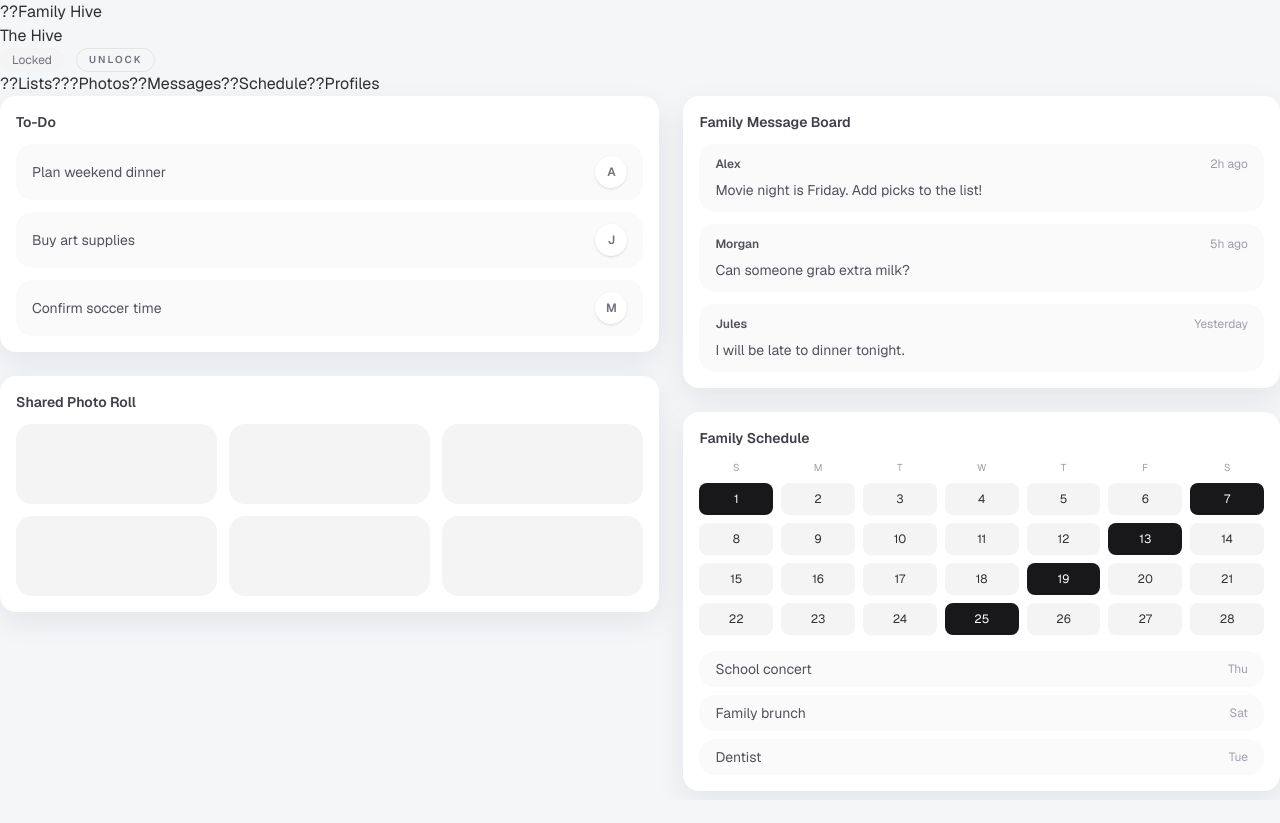
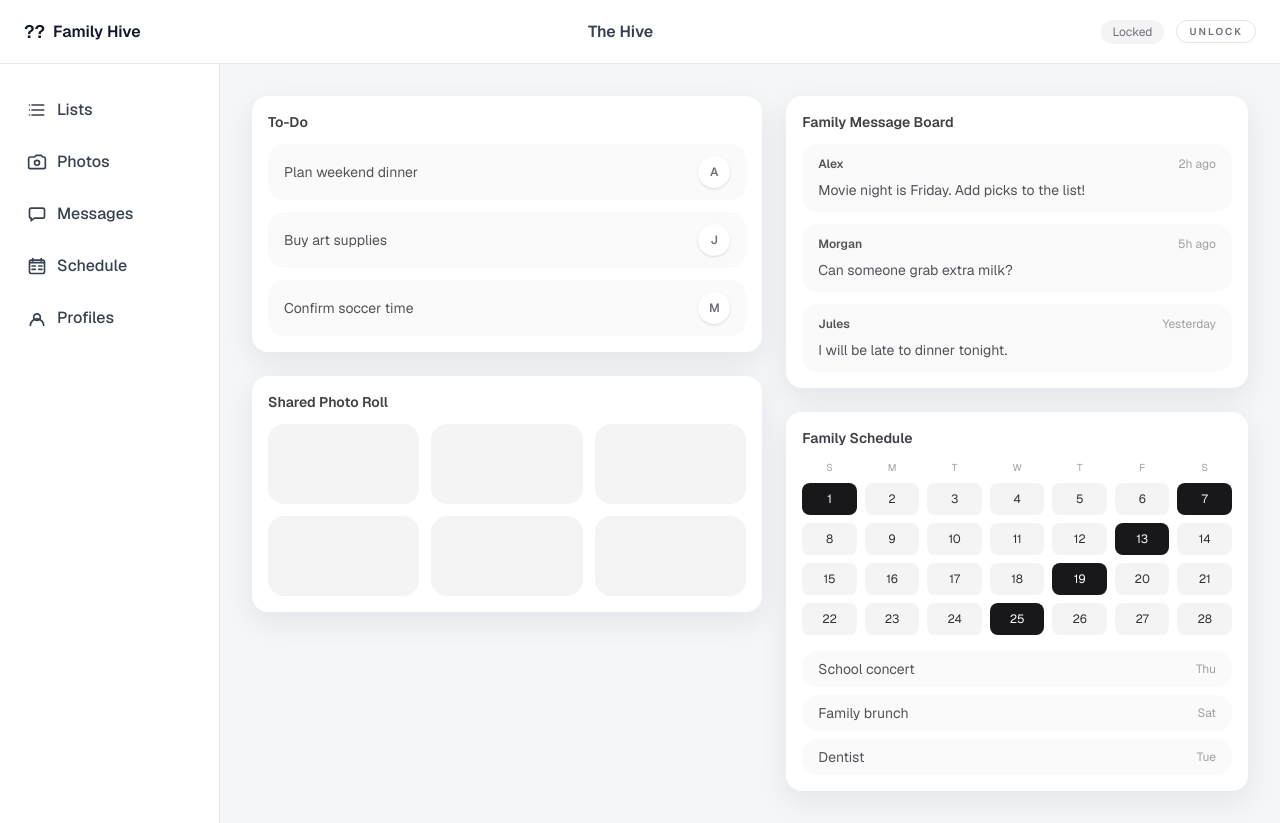
Before and after one commit to joeybukowski3/FamilyApp, a Next.js app in the folder family-hive-app/: page / in a window 1280 px wide. Before the commit the page ends 800 px from the top, so only its background shows below. Built offline with nearby package versions, Linux system fonts and the light colour scheme.

Commit message:
Polish: restore sidebar icons + active state styling

```diff
--- a/family-hive-app/app/components/ShellFrame.tsx
+++ b/family-hive-app/app/components/ShellFrame.tsx
@@ -1,4 +1,7 @@
+"use client";
+
 import Link from "next/link";
+import { usePathname } from "next/navigation";
 import type { ReactNode } from "react";
 import ActiveMemberBadge from "@/app/components/ActiveMemberBadge";
 
@@ -8,17 +11,115 @@ type Props = {
 };
 
 const nav = [
-  { href: "/lists", label: "Lists", icon: "??" },
-  { href: "/photos", label: "Photos", icon: "???" },
-  { href: "/messages", label: "Messages", icon: "??" },
-  { href: "/schedule", label: "Schedule", icon: "??" },
-  { href: "/profiles", label: "Profiles", icon: "??" },
+  {
+    href: "/lists",
+    label: "Lists",
+    icon: (
+      <svg viewBox="0 0 24 24" aria-hidden="true">
+        <path
+          d="M6 6h14M6 12h14M6 18h14M3 6h.01M3 12h.01M3 18h.01"
+          fill="none"
+          stroke="currentColor"
+          strokeWidth="2"
+          strokeLinecap="round"
+        />
+      </svg>
+    ),
+  },
+  {
+    href: "/photos",
+    label: "Photos",
+    icon: (
+      <svg viewBox="0 0 24 24" aria-hidden="true">
+        <path
+          d="M4 6h5l2-2h6l2 2h1a2 2 0 0 1 2 2v10a2 2 0 0 1-2 2H4a2 2 0 0 1-2-2V8a2 2 0 0 1 2-2Z"
+          fill="none"
+          stroke="currentColor"
+          strokeWidth="2"
+          strokeLinecap="round"
+          strokeLinejoin="round"
+        />
+        <circle
+          cx="12"
+          cy="13"
+          r="3"
+          fill="none"
+          stroke="currentColor"
+          strokeWidth="2"
+        />
+      </svg>
+    ),
+  },
+  {
+    href: "/messages",
+    label: "Messages",
+    icon: (
+      <svg viewBox="0 0 24 24" aria-hidden="true">
+        <path
+          d="M5 5h14a2 2 0 0 1 2 2v8a2 2 0 0 1-2 2H9l-4 3v-3H5a2 2 0 0 1-2-2V7a2 2 0 0 1 2-2Z"
+          fill="none"
+          stroke="currentColor"
+          strokeWidth="2"
+          strokeLinejoin="round"
+        />
+      </svg>
+    ),
+  },
+  {
+    href: "/schedule",
+    label: "Schedule",
+    icon: (
+      <svg viewBox="0 0 24 24" aria-hidden="true">
+        <path
+          d="M7 3v3M17 3v3M4 8h16M6 12h4m4 0h4M6 16h4m4 0h4"
+          fill="none"
+          stroke="currentColor"
+          strokeWidth="2"
+          strokeLinecap="round"
+        />
+        <rect
+          x="3"
+          y="5"
+          width="18"
+          height="16"
+          rx="2"
+          ry="2"
+          fill="none"
+          stroke="currentColor"
+          strokeWidth="2"
+        />
+      </svg>
+    ),
+  },
+  {
+    href: "/profiles",
+    label: "Profiles",
+    icon: (
+      <svg viewBox="0 0 24 24" aria-hidden="true">
+        <path
+          d="M16 11a4 4 0 1 1-8 0 4 4 0 0 1 8 0Z"
+          fill="none"
+          stroke="currentColor"
+          strokeWidth="2"
+        />
+        <path
+          d="M4 21a8 8 0 0 1 16 0"
+          fill="none"
+          stroke="currentColor"
+          strokeWidth="2"
+          strokeLinecap="round"
+        />
+      </svg>
+    ),
+  },
 ];
 
 export default function ShellFrame({
   children,
   familyName = "The Hive",
 }: Props) {
+  const pathname = usePathname();
+
   return (
     <div className="appShell">
       <header className="topBar">
@@ -40,7 +141,13 @@ export default function ShellFrame({
         <aside className="sidebar">
           <nav className="navList">
             {nav.map((item) => (
-              <Link key={item.href} href={item.href} className="navItem">
+              <Link
+                key={item.href}
+                href={item.href}
+                className={`navItem ${
+                  pathname === item.href ? "navItemActive" : ""
+                }`}
+              >
                 <span className="navIcon" aria-hidden="true">
                   {item.icon}
                 </span>
--- a/family-hive-app/app/globals.css
+++ b/family-hive-app/app/globals.css
@@ -21,3 +21,128 @@ body {
 * {
   box-sizing: border-box;
 }
+/* ===== App Shell Layout ===== */
+
+.appShell {
+  min-height: 100vh;
+  background: #f5f6f8;
+  display: flex;
+  flex-direction: column;
+}
+
+.topBar {
+  height: 64px;
+  background: #ffffff;
+  border-bottom: 1px solid #e5e7eb;
+  display: flex;
+  align-items: center;
+  justify-content: space-between;
+  padding: 0 24px;
+}
+
+.topBarCenter {
+  font-weight: 600;
+  font-size: 16px;
+  color: #374151;
+}
+
+.brand {
+  display: flex;
+  align-items: center;
+  gap: 8px;
+  font-weight: 600;
+  text-decoration: none;
+  color: #111827;
+}
+
+.brandIcon {
+  font-size: 18px;
+}
+
+.shellBody {
+  display: flex;
+  flex: 1;
+}
+
+.sidebar {
+  width: 220px;
+  background: #ffffff;
+  border-right: 1px solid #e5e7eb;
+  padding: 24px 12px;
+}
+
+.navList {
+  display: flex;
+  flex-direction: column;
+  gap: 8px;
+}
+
+.navItem {
+  display: flex;
+  align-items: center;
+  gap: 10px;
+  padding: 10px 12px;
+  border-radius: 10px;
+  text-decoration: none;
+  color: #374151;
+  font-weight: 500;
+  transition: background 0.15s ease;
+  border-left: 3px solid transparent;
+}
+
+.navItem:hover {
+  background: #f3f4f6;
+}
+
+.navItemActive {
+  background: #eef1f5;
+  color: #111827;
+  border-left-color: #d1d5db;
+}
+
+.navIcon {
+  display: inline-flex;
+  width: 20px;
+  height: 20px;
+}
+
+.navIcon svg {
+  width: 100%;
+  height: 100%;
+}
+
+.mainContent {
+  flex: 1;
+  padding: 32px;
+  display: flex;
+  flex-direction: column;
+  gap: 24px;
+}
+
+/* ===== Card Component ===== */
+
+.card {
+  background: #ffffff;
+  border-radius: 16px;
+  padding: 20px;
+  box-shadow: 0 4px 12px rgba(0,0,0,0.04);
+}
+
+.cardTitle {
+  font-weight: 600;
+  margin-bottom: 12px;
+}
+
+/* ===== Mini Avatar ===== */
+
+.miniAvatar {
+  width: 32px;
+  height: 32px;
+  background: #d1d5db;
+  border-radius: 50%;
+}
+
+.miniName {
+  font-size: 14px;
+  color: #374151;
+}
```
